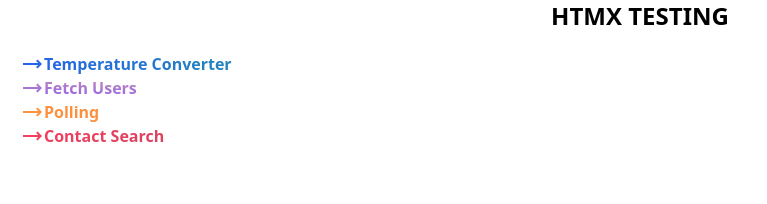
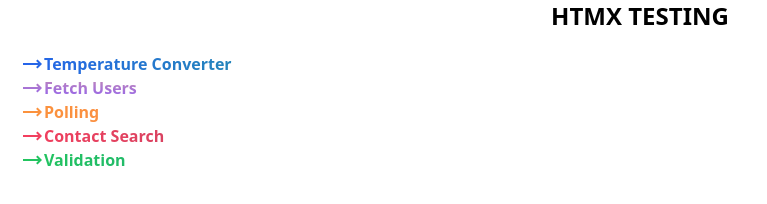
Before and after one commit to ThibaultMariePro/htmx-test, a website: page public/index.html in a window 1280 px wide. Shown: the whole page, without its empty margins (0-767 px from the left). Drawn offline with nearby package versions, Linux system fonts and the light colour scheme.

Commit message:
updated home menu

```diff
--- a/public/index.html
+++ b/public/index.html
@@ -40,11 +40,18 @@
             <a href="/polling.html" class="underline">Polling</a>
         </li>
         <li
-            class="flex items-center  bg-gradient-to-r from-rose-500 to-cyan-800 text-transparent  bg-clip-text font-bold hover:text-indigo-700">
+            class="flex items-center bg-gradient-to-r from-rose-500 to-cyan-800 text-transparent  bg-clip-text font-bold hover:text-indigo-700">
             <span class="material-symbols-outlined">
                 trending_flat
             </span>
             <a href="/contact.html" class="underline">Contact Search</a>
+        </li>
+        <li
+            class="flex items-center bg-gradient-to-r from-green-500 to-blue-700 text-transparent  bg-clip-text font-bold hover:text-indigo-700">
+            <span class="material-symbols-outlined">
+                trending_flat
+            </span>
+            <a href="/validation.html" class="underline">Validation</a>
         </li>
     </ul>
 
```
